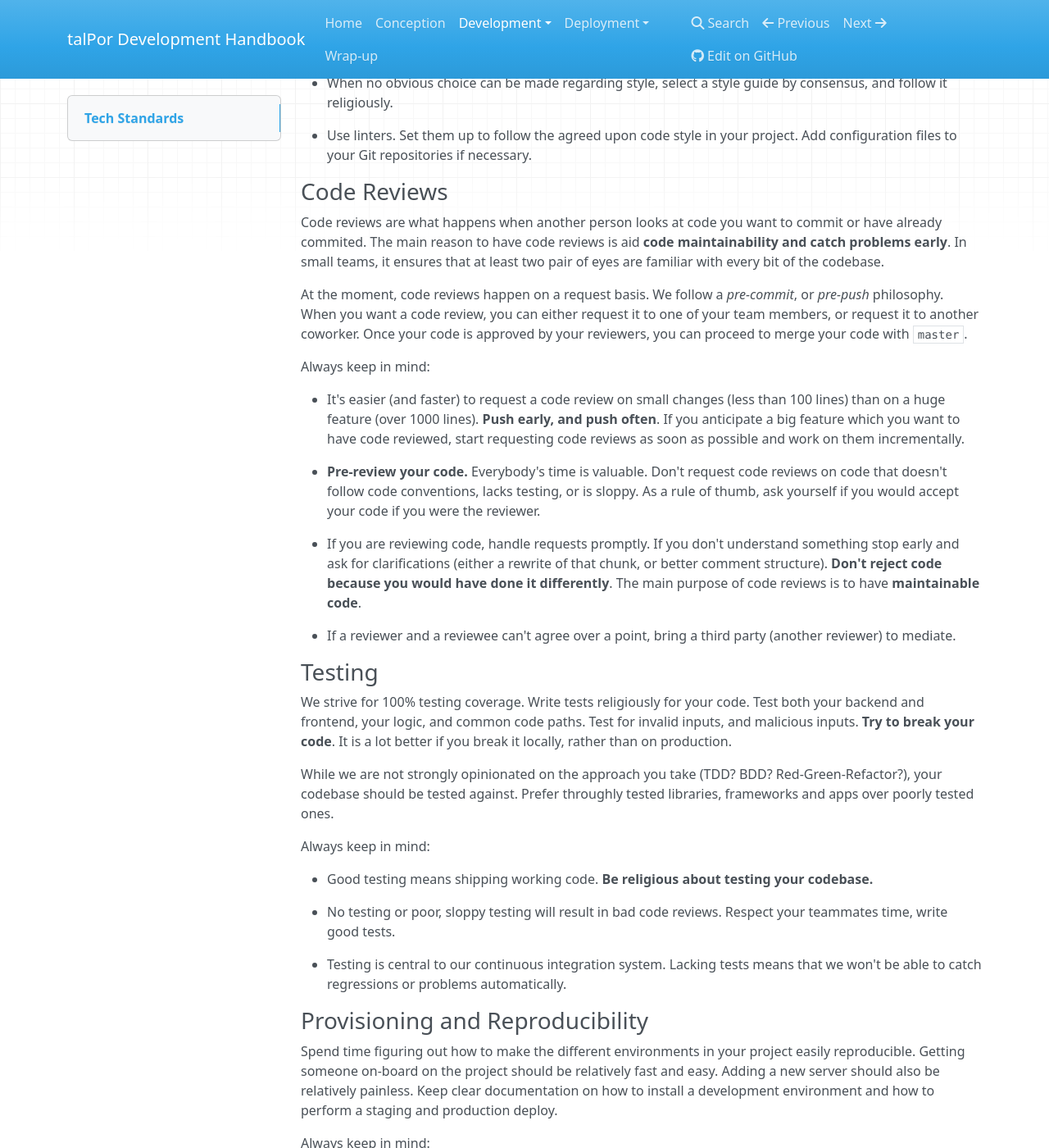
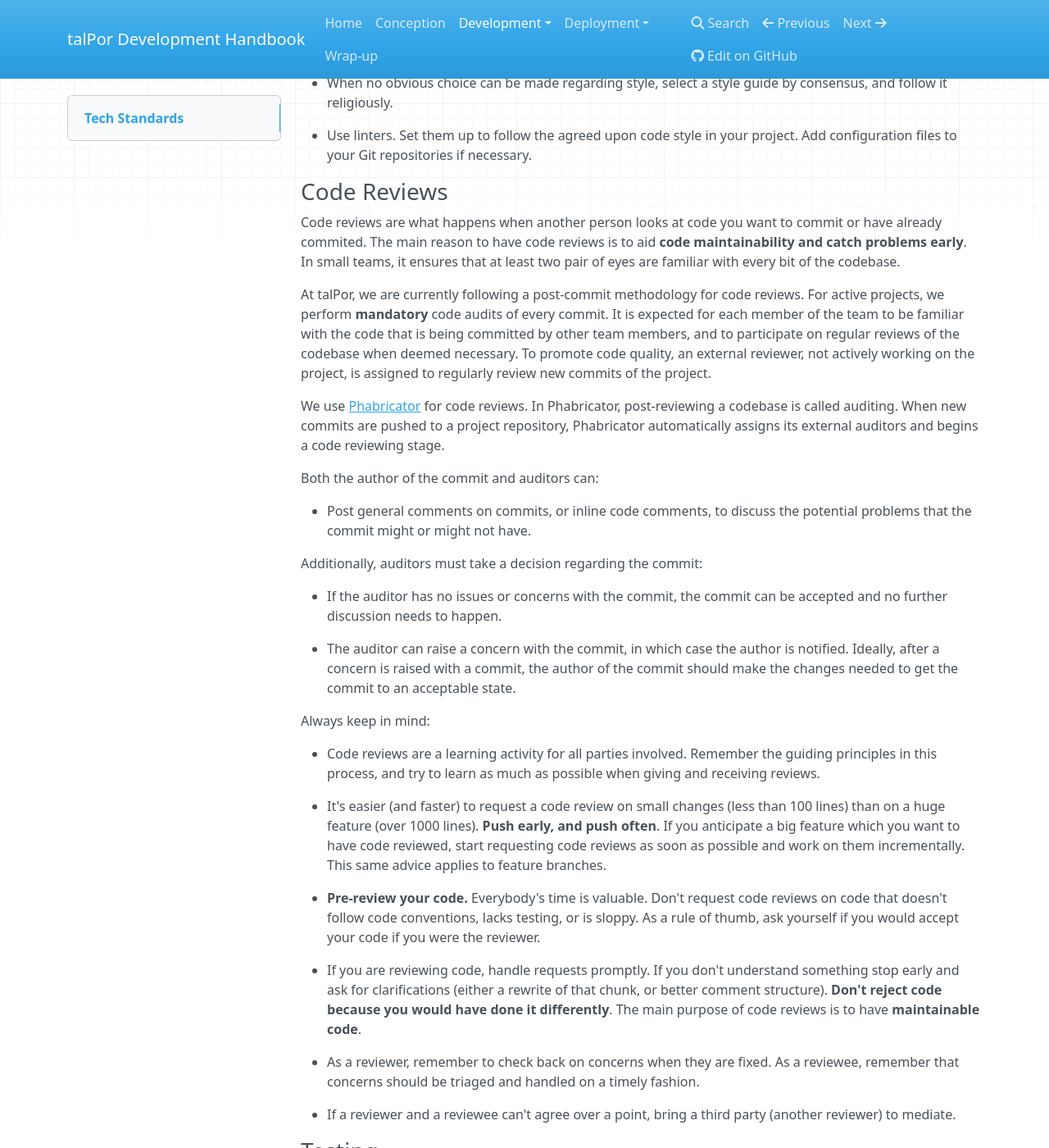
Before and after one commit to talpor/talpor-dev-handbook, an MkDocs documentation site: the page built from docs/development/tech/index.md, in a window 1280 px wide and 1400 px high, scrolled down 2710 px. Shown: the whole window at 82% size. Built offline with MkDocs 1.6.1, drawn with Linux system fonts in a browser that asks for light colours; nearby versions of some CDN libraries; old or Windows-style settings are respelled for this version of MkDocs.

Commit message:
Updating code reviews section

```diff
--- a/docs/development/tech/index.md
+++ b/docs/development/tech/index.md
@@ -179,23 +179,52 @@ Always keep in mind:
 
 Code reviews are what happens when another person looks at code you
 want to commit or have already commited. The main reason to have code
-reviews is aid **code maintainability and catch problems early**. In
-small teams, it ensures that at least two pair of eyes are familiar
-with every bit of the codebase.
+reviews is to aid **code maintainability and catch problems
+early**. In small teams, it ensures that at least two pair of eyes are
+familiar with every bit of the codebase.
 
-At the moment, code reviews happen on a request basis. We follow a
-*pre-commit*, or *pre-push* philosophy. When you want a code review,
-you can either request it to one of your team members, or request it
-to another coworker. Once your code is approved by your reviewers, you
-can proceed to merge your code with `master`.
+At talPor, we are currently following a post-commit methodology for
+code reviews. For active projects, we perform **mandatory** code
+audits of every commit. It is expected for each member of the team to
+be familiar with the code that is being committed by other team
+members, and to participate on regular reviews of the codebase when
+deemed necessary. To promote code quality, an external reviewer, not
+actively working on the project, is assigned to regularly review new
+commits of the project.
+
+We use [Phabricator](http://phabricator.org) for code reviews. In
+Phabricator, post-reviewing a codebase is called auditing. When new
+commits are pushed to a project repository, Phabricator automatically
+assigns its external auditors and begins a code reviewing stage.
+
+Both the author of the commit and auditors can:
+
+- Post general comments on commits, or inline code comments, to
+  discuss the potential problems that the commit might or might not
+  have.
+
+Additionally, auditors must take a decision regarding the commit:
+
+- If the auditor has no issues or concerns with the commit, the commit
+  can be accepted and no further discussion needs to happen.
+
+- The auditor can raise a concern with the commit, in which case the
+  author is notified. Ideally, after a concern is raised with a
+  commit, the author of the commit should make the changes needed to
+  get the commit to an acceptable state.
 
 Always keep in mind:
+
+- Code reviews are a learning activity for all parties
+  involved. Remember the guiding principles in this process, and try
+  to learn as much as possible when giving and receiving reviews.
 
 - It's easier (and faster) to request a code review on small changes
   (less than 100 lines) than on a huge feature (over 1000
   lines). **Push early, and push often**. If you anticipate a big
   feature which you want to have code reviewed, start requesting code
-  reviews as soon as possible and work on them incrementally.
+  reviews as soon as possible and work on them incrementally. This
+  same advice applies to feature branches.
 
 - **Pre-review your code.** Everybody's time is valuable. Don't
   request code reviews on code that doesn't follow code conventions,
@@ -207,6 +236,10 @@ Always keep in mind:
   rewrite of that chunk, or better comment structure). **Don't reject
   code because you would have done it differently**. The main purpose
   of code reviews is to have **maintainable code**.
+
+- As a reviewer, remember to check back on concerns when they are
+  fixed. As a reviewee, remember that concerns should be triaged and
+  handled on a timely fashion.
 
 - If a reviewer and a reviewee can't agree over a point, bring a third
   party (another reviewer) to mediate.
```
